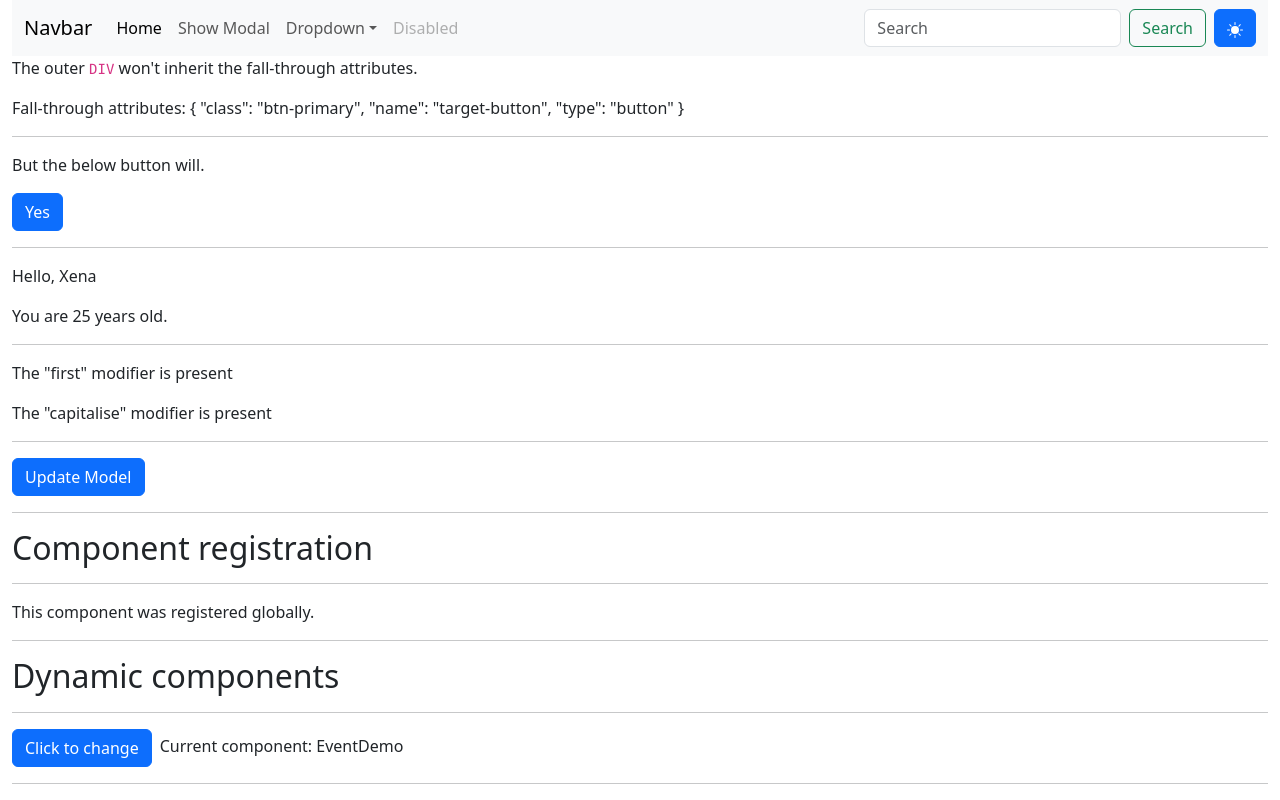
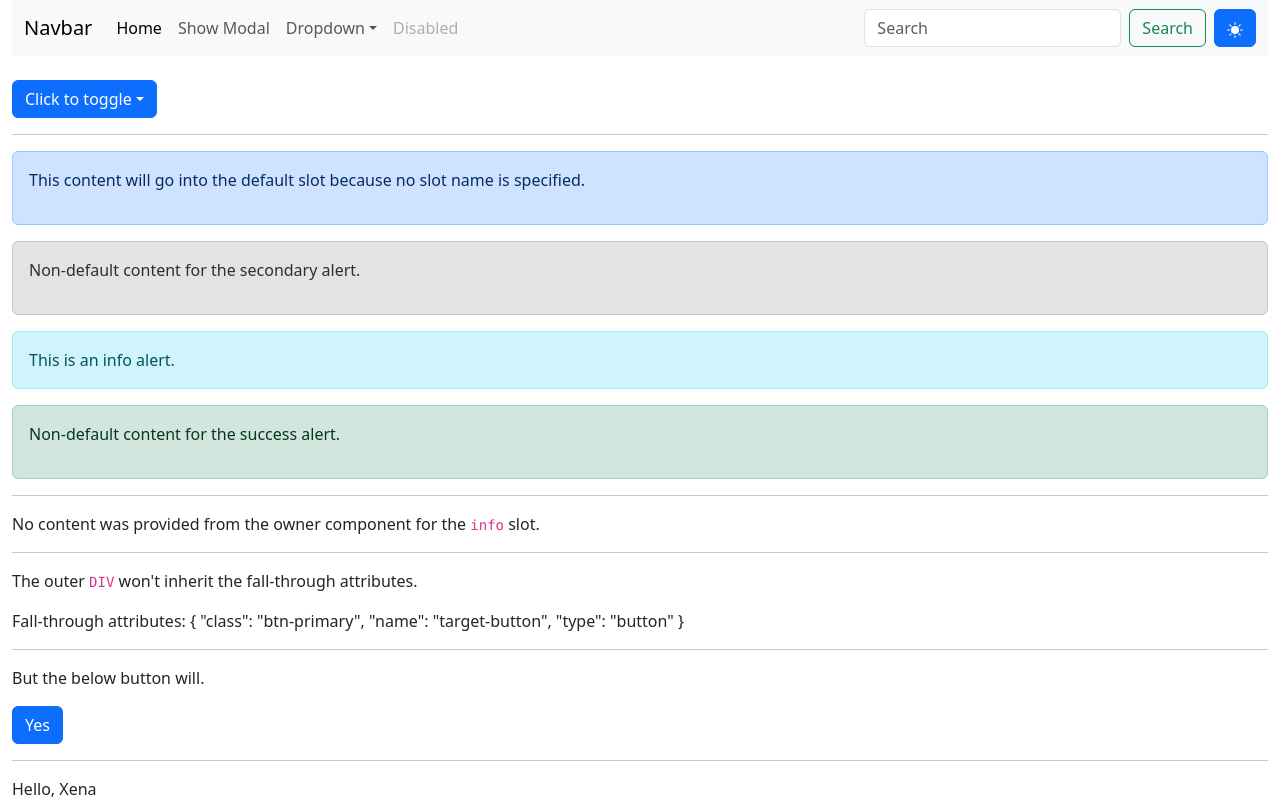
Before and after one commit to FlameWolf/vue-project, a Vue app: page / in a window 1280 px wide. Shown: the top 800 px of the page. Built offline with nearby package versions, Linux system fonts and the light colour scheme.

Commit message:
Add second slot demo component and a dropdown component using slots

```diff
--- a/src/App.vue
+++ b/src/App.vue
@@ -3,6 +3,7 @@
 	import { ref } from "vue";
 	import { emptyString } from "@/constants/common";
 	import Navbar from "@/components/Navbar.vue";
+	import SlotDemo2 from "@/components/SlotDemo2.vue";
 	import FallThroughAttrsDemo from "@/components/FallThroughAttrsDemo.vue";
 	import VModelDemo from "@/components/VModelDemo.vue";
 	import DynamicDemo from "@/components/DynamicDemo.vue";
@@ -14,6 +15,7 @@
 	import WatchDemo from "@/components/WatchDemo.vue";
 	import FormDemo from "@/components/FormDemo.vue";
 	import ConfirmModal from "@/components/ConfirmModal.vue";
+	import Dropdown from "@/components/Dropdown.vue";
 
 	const age = ref(25);
 	const ageChangeMessage = ref(emptyString);
@@ -36,7 +38,29 @@
 	}
 </script>
 <template>
-	<Navbar/>
+	<Navbar class="mb-4"/>
+	<Dropdown>
+		<template #trigger-content>
+			<button class="btn btn-primary dropdown-toggle">Click to toggle</button>
+		</template>
+		<template #dropdown-content>
+			<div class="dropdown-menu show">
+				<div class="dropdown-item">First item</div>
+				<div class="dropdown-item">Second item</div>
+				<div class="dropdown-item">Third item</div>
+			</div>
+		</template>
+	</Dropdown>
+	<hr/>
+	<SlotDemo2>
+		<p>This content will go into the default slot because no slot name is specified.</p>
+		<template #secondary>
+			<p>Non-default content for the secondary alert.</p>
+		</template>
+		<template #success>
+			<p>Non-default content for the success alert.</p>
+		</template>
+	</SlotDemo2>
 	<FallThroughAttrsDemo class="btn-primary" name="target-button" type="button"/>
 	<VModelDemo v-model.first.capitalise="demoProps"/>
 	<RegistrationDemo/>
--- /dev/null
+++ b/src/components/Dropdown.vue
@@ -0,0 +1,47 @@
+<script setup lang="ts">
+	import { onBeforeUnmount, onMounted, ref, useTemplateRef } from "vue";
+
+	const props = defineProps({
+		initialState: { type: Boolean, default: false },
+		autoClose: { type: Boolean, default: true }
+	});
+	const show = ref(props.initialState);
+	const triggerRef = useTemplateRef("trigger-ref");
+	const contentRef = useTemplateRef("content-ref");
+
+	function toggle() {
+		show.value = !show.value;
+	}
+
+	function clickedOutside(event: MouseEvent) {
+		if (!triggerRef.value || !show.value) {
+			return;
+		}
+		const target = event.target as Node;
+		if (triggerRef.value.contains(target)) {
+			return;
+		}
+		if (!props.autoClose && contentRef.value?.contains(target)) {
+			return;
+		}
+		show.value = false;
+	}
+
+	onMounted(() => {
+		document.addEventListener("click", clickedOutside);
+	});
+
+	onBeforeUnmount(() => {
+		document.removeEventListener("click", clickedOutside);
+	});
+</script>
+<template>
+	<div class="dropdown">
+		<div ref="trigger-ref" class="d-contents" @click="toggle">
+			<slot ref="trigger-ref" name="trigger-content"></slot>
+		</div>
+		<div v-if="show" ref="content-ref" class="d-contents">
+			<slot name="dropdown-content"></slot>
+		</div>
+	</div>
+</template>
--- /dev/null
+++ b/src/components/SlotDemo2.vue
@@ -0,0 +1,23 @@
+<script setup lang="ts">
+import { useSlots } from "vue";
+
+const slots = useSlots();
+</script>
+<template>
+	<div class="alert alert-primary" role="alert">
+		<!-- Implied `name="default"` -->
+		<slot>This is a primary alert.</slot>
+	</div>
+	<div class="alert alert-secondary" role="alert">
+		<slot name="secondary">This is a secondary alert.</slot>
+	</div>
+	<div class="alert alert-info" role="alert">
+		<slot name="info">This is an info alert.</slot>
+	</div>
+	<div class="alert alert-success" role="alert">
+		<slot name="success">This is a success alert.</slot>
+	</div>
+	<hr/>
+	<p v-if="!slots.info">No content was provided from the owner component for the <code>info</code> slot.</p>
+	<hr/>
+</template>
--- a/src/components/VModelDemo.vue
+++ b/src/components/VModelDemo.vue
@@ -18,11 +18,11 @@
 <template>
 	<p>Hello, {{ model?.name ?? "Anonymous" }}</p>
 	<p>You are {{ model?.age ?? 0 }} years old.</p>
-	<hr />
+	<hr/>
 	<p v-if="modifiers.first">The "first" modifier is present</p>
 	<p v-if="modifiers.capitalise">The "capitalise" modifier is present</p>
 	<p v-if="modifiers.trim">The "trim" modifier is present</p>
-	<hr />
+	<hr/>
 	<button class="btn btn-primary" @click="updateModel(crypto.randomUUID(), Math.round(Math.random() * 100))">Update Model</button>
-	<hr />
+	<hr/>
 </template>
--- a/src/composables/useDropdown.ts
+++ b/src/composables/useDropdown.ts
@@ -1,6 +1,12 @@
 import { onBeforeUnmount, onMounted, readonly, ref, type TemplateRef } from "vue";
 
-export function useDropdown(trigger: TemplateRef<HTMLElement>, initialState: boolean = false) {
+type DropdownOptions = {
+	initialState?: boolean;
+	autoClose?: boolean;
+	dropdown?: TemplateRef<HTMLElement>;
+};
+
+export function useDropdown(trigger: TemplateRef<HTMLElement>, { initialState = false, autoClose = true, dropdown }: DropdownOptions = {}) {
 	const show = ref(initialState);
 
 	function toggle() {
@@ -8,12 +14,14 @@ export function useDropdown(trigger: TemplateRef<HTMLElement>, initialState: boo
 	}
 
 	function clickedOutside(event: MouseEvent) {
-		const triggerElement = trigger.value;
-		if (!triggerElement || !show.value) {
+		if (!trigger.value || !show.value) {
 			return;
 		}
 		const target = event.target as Node;
-		if (triggerElement === target || triggerElement.contains(target)) {
+		if (trigger.value.contains(target)) {
+			return;
+		}
+		if (!autoClose && dropdown?.value?.contains(target)) {
 			return;
 		}
 		show.value = false;
--- a/src/styles.css
+++ b/src/styles.css
@@ -1,4 +1,8 @@
 @import "bootstrap/dist/css/bootstrap.min.css";
+
+.d-contents {
+	display: contents;
+}
 
 .modal {
 	display: unset;
```
